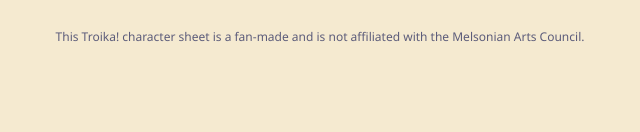
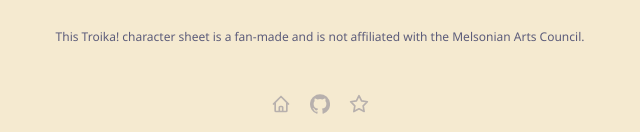
Before and after one commit to akhtario/troika-character-sheet, a plain HTML site: page index.html in a window 1280 px wide. Shown: the part 1427-1559 px from the top of the page, 320-960 px from the left. Before the commit the page ends 1497 px from the top, so only its background shows below. Drawn offline with Linux system fonts and the light colour scheme.

Commit message:
links at the bottom

```diff
--- a/index.html
+++ b/index.html
@@ -192,6 +192,18 @@
     </div>
   </div>
 
+  <footer class="app-footer">
+    <a href="https://akhtario.github.io/troika-character-sheet/" title="GitHub Pages" target="_blank" rel="noopener">
+      <svg width="20" height="20" viewBox="0 0 24 24" fill="none" stroke="currentColor" stroke-width="2" stroke-linecap="round" stroke-linejoin="round"><path d="M3 12l2-2m0 0l7-7 7 7M5 10v10a1 1 0 001 1h3m10-11l2 2m-2-2v10a1 1 0 01-1 1h-3m-4 0a1 1 0 01-1-1v-4a1 1 0 011-1h2a1 1 0 011 1v4a1 1 0 01-1 1h-2z"/></svg>
+    </a>
+    <a href="https://github.com/akhtario/troika-character-sheet" title="Source on GitHub" target="_blank" rel="noopener">
+      <svg width="20" height="20" viewBox="0 0 24 24" fill="currentColor"><path d="M12 .3a12 12 0 00-3.8 23.38c.6.11.82-.26.82-.58v-2.02c-3.34.73-4.04-1.61-4.04-1.61a3.18 3.18 0 00-1.33-1.76c-1.09-.74.08-.73.08-.73a2.52 2.52 0 011.84 1.24 2.56 2.56 0 003.5 1 2.56 2.56 0 01.76-1.6c-2.67-.3-5.47-1.33-5.47-5.93a4.64 4.64 0 011.24-3.22 4.3 4.3 0 01.12-3.18s1-.32 3.3 1.23a11.38 11.38 0 016 0c2.28-1.55 3.28-1.23 3.28-1.23a4.3 4.3 0 01.12 3.18 4.64 4.64 0 011.24 3.22c0 4.61-2.81 5.63-5.48 5.92a2.86 2.86 0 01.82 2.22v3.29c0 .32.21.7.82.58A12 12 0 0012 .3z"/></svg>
+    </a>
+    <a href="https://www.troikarpg.com/" title="Troika! RPG" target="_blank" rel="noopener">
+      <svg width="20" height="20" viewBox="0 0 24 24" fill="none" stroke="currentColor" stroke-width="2" stroke-linecap="round" stroke-linejoin="round"><polygon points="12 2 15.09 8.26 22 9.27 17 14.14 18.18 21.02 12 17.77 5.82 21.02 7 14.14 2 9.27 8.91 8.26 12 2"/></svg>
+    </a>
+  </footer>
+
   <script src="app.js"></script>
   <script>
     if ('serviceWorker' in navigator) {
--- a/style.css
+++ b/style.css
@@ -883,3 +883,26 @@
   color: #fff;
   border-color: var(--danger);
 }
+
+/* === Footer === */
+.app-footer {
+  display: flex;
+  justify-content: center;
+  gap: 1.2rem;
+  padding: 1.5rem 0 1rem;
+  opacity: 0.4;
+  transition: opacity 0.2s;
+}
+
+.app-footer:hover {
+  opacity: 0.7;
+}
+
+.app-footer a {
+  color: var(--text-muted);
+  transition: color 0.15s;
+}
+
+.app-footer a:hover {
+  color: var(--accent);
+}
```
